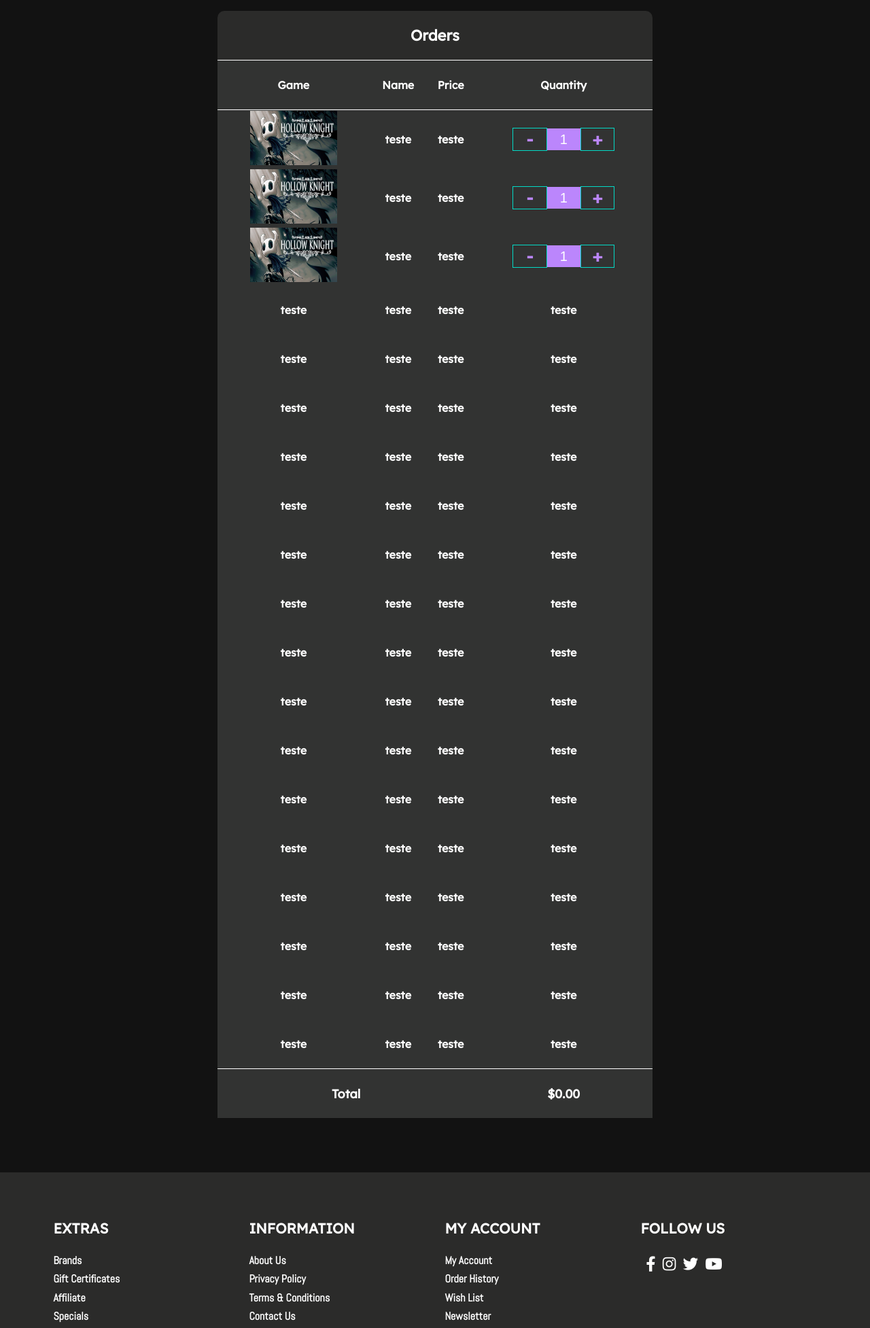
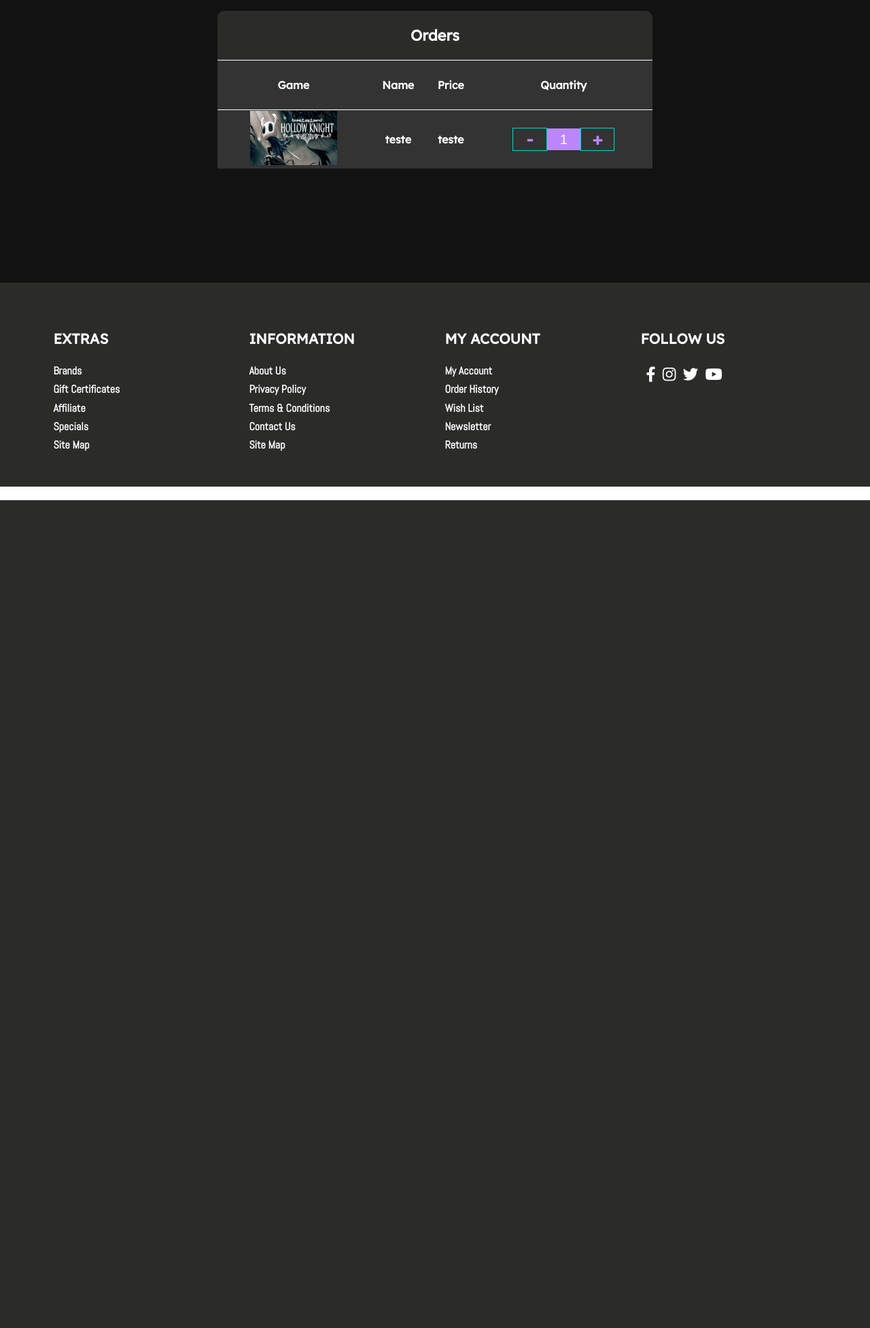
Before and after one commit to Matheusmdr/New-Games, a PHP site: page /html/shopping_cart.html in a window 1280 px wide. Shown: the part 64-2018 px from the top of the page at 68% size. After the commit the page ends 800 px from the top, so only its background shows below. Run offline with PHP 8.4, Linux system fonts and the light colour scheme; lists and menus that the app fills with data are empty; some libraries are stand-ins or nearby versions.

Commit message:
Working in Cart

```diff
--- a/css/shopping_cart.css
+++ b/css/shopping_cart.css
@@ -11,6 +11,8 @@
 }
 
 main {
+    width: 100vw;
+    min-height: 40vh;
     padding: 80px 0;
 }
 
--- a/html/index.html
+++ b/html/index.html
@@ -61,7 +61,7 @@
                     </a>
                     <a href="../html/signin.html" class="icon-item">
                         <i class="fas fa-user"></i></a>
-                    <a href="../html/shopping_cart.html" class="icon-item">
+                    <a href="../html/shopping_cart.html" onclick="setCart()" class="icon-item">
                         <i class="fas fa-shopping-cart"></i>
                         <span id="cart-total">0</span>
                     </a>
--- a/html/shopping_cart.html
+++ b/html/shopping_cart.html
@@ -80,7 +80,7 @@
             <div>
                 <div>
                     <div class="container-table text_style">
-                        <table class="table-orders">
+                        <table id="orders" class="table-orders">
                             <thead>
                                 <tr class="table-title">
                                     <th colspan="4">Orders</th>
@@ -92,7 +92,7 @@
                                     <th>Quantity</th>
                                 </tr>
                             </thead>
-                            <tbody class="table-rows">
+                            <tbody id="orders" class="table-rows">
                                 <!--Add orders here (DOM)-->
                                 <tr>
                                     <th><img src="../images/hollowknight.jpg"></th>
@@ -106,139 +106,11 @@
                                         </div>
                                     </th>
                                 </tr>
-                                <tr>
-                                    <th><img src="../images/hollowknight.jpg"></th>
-                                    <th>teste</th>
-                                    <th>teste</th>
-                                    <th>
-                                        <div class="counter">
-                                            <span class="down" onClick='decreaseCount(event, this)'>-</span>
-                                            <input type="text" value="1">
-                                            <span class="up" onClick='increaseCount(event, this)'>+</span>
-                                        </div>
-                                    </th>
-                                </tr>
-                                <tr>
-                                    <th><img src="../images/hollowknight.jpg"></th>
-                                    <th>teste</th>
-                                    <th>teste</th>
-                                    <th>
-                                        <div class="counter">
-                                            <span class="down" onClick='decreaseCount(event, this)'>-</span>
-                                            <input type="text" value="1">
-                                            <span class="up" onClick='increaseCount(event, this)'>+</span>
-                                        </div>
-                                    </th>
-                                </tr>
-                                <tr>
-                                    <th>teste</th>
-                                    <th>teste</th>
-                                    <th>teste</th>
-                                    <th>teste</th>
-                                </tr>
-                                <tr>
-                                    <th>teste</th>
-                                    <th>teste</th>
-                                    <th>teste</th>
-                                    <th>teste</th>
-                                </tr>
-                                <tr>
-                                    <th>teste</th>
-                                    <th>teste</th>
-                                    <th>teste</th>
-                                    <th>teste</th>
-                                </tr>
-                                <tr>
-                                    <th>teste</th>
-                                    <th>teste</th>
-                                    <th>teste</th>
-                                    <th>teste</th>
-                                </tr>
-                                <tr>
-                                    <th>teste</th>
-                                    <th>teste</th>
-                                    <th>teste</th>
-                                    <th>teste</th>
-                                </tr>
-                                <tr>
-                                    <th>teste</th>
-                                    <th>teste</th>
-                                    <th>teste</th>
-                                    <th>teste</th>
-                                </tr>
-                                <tr>
-                                    <th>teste</th>
-                                    <th>teste</th>
-                                    <th>teste</th>
-                                    <th>teste</th>
-                                </tr>
-                                <tr>
-                                    <th>teste</th>
-                                    <th>teste</th>
-                                    <th>teste</th>
-                                    <th>teste</th>
-                                </tr>
-                                <tr>
-                                    <th>teste</th>
-                                    <th>teste</th>
-                                    <th>teste</th>
-                                    <th>teste</th>
-                                </tr>
-                                <tr>
-                                    <th>teste</th>
-                                    <th>teste</th>
-                                    <th>teste</th>
-                                    <th>teste</th>
-                                </tr>
-                                <tr>
-                                    <th>teste</th>
-                                    <th>teste</th>
-                                    <th>teste</th>
-                                    <th>teste</th>
-                                </tr>
-                                <tr>
-                                    <th>teste</th>
-                                    <th>teste</th>
-                                    <th>teste</th>
-                                    <th>teste</th>
-                                </tr>
-                                <tr>
-                                    <th>teste</th>
-                                    <th>teste</th>
-                                    <th>teste</th>
-                                    <th>teste</th>
-                                </tr>
-                                <tr>
-                                    <th>teste</th>
-                                    <th>teste</th>
-                                    <th>teste</th>
-                                    <th>teste</th>
-                                </tr>
-                                <tr>
-                                    <th>teste</th>
-                                    <th>teste</th>
-                                    <th>teste</th>
-                                    <th>teste</th>
-                                </tr>
-                                <tr>
-                                    <th>teste</th>
-                                    <th>teste</th>
-                                    <th>teste</th>
-                                    <th>teste</th>
-                                </tr>
                             </tbody>
-                            <tfoot>
-                                <tr class="teste table-foot-total">
-                                    <th colspan="3">Total</th>
-                                    <th colspan="4">$0.00</th>
-                                </tr>
-                            </tfoot>
                         </table>
                     </div>
                 </div>
             </div>
-
-
         </section>
     </main>
 
```
Also changed, not shown: js/shopping_cart.js (+90 -4 lines), js/util.js (+67 -31 lines).
